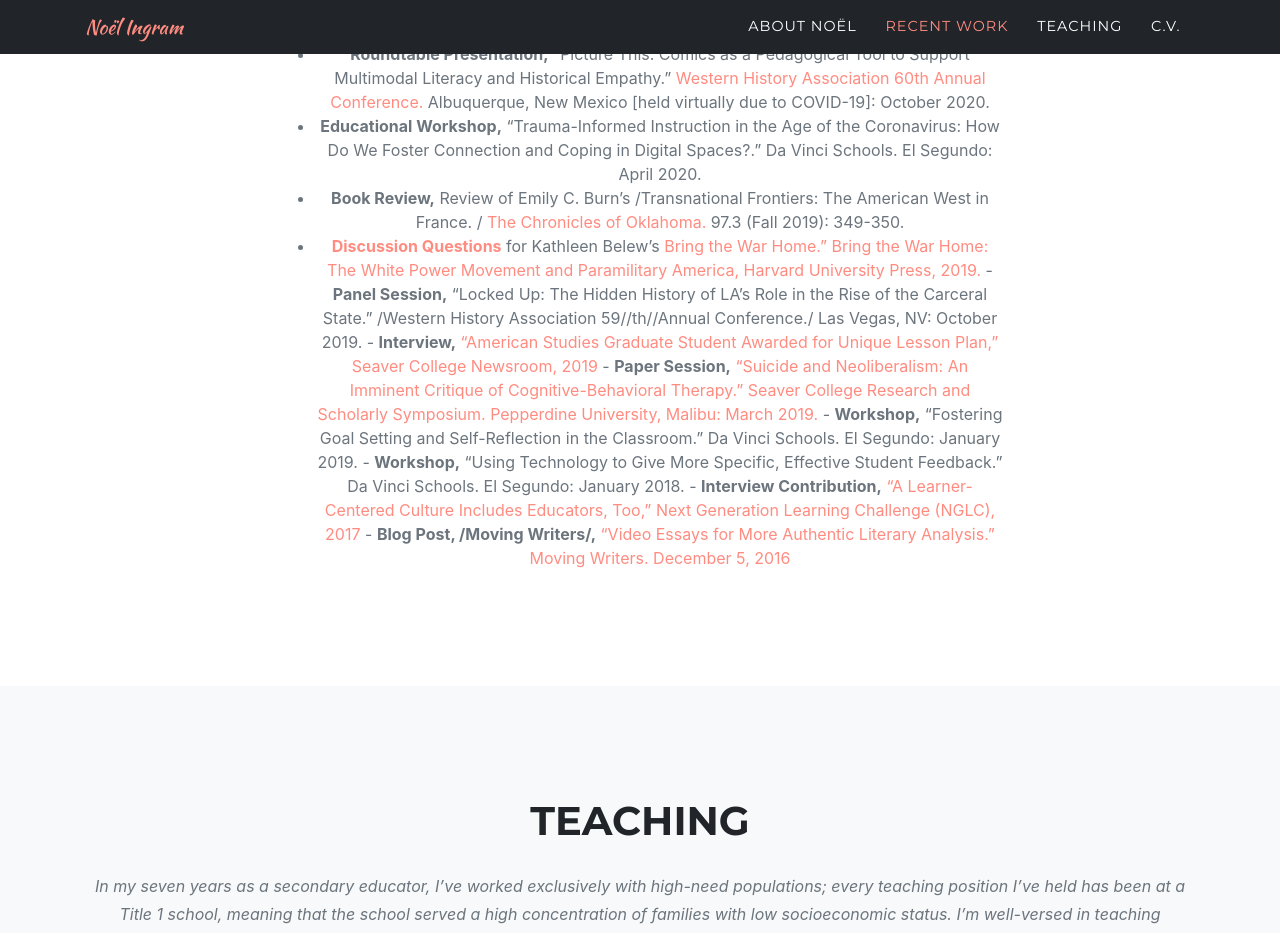
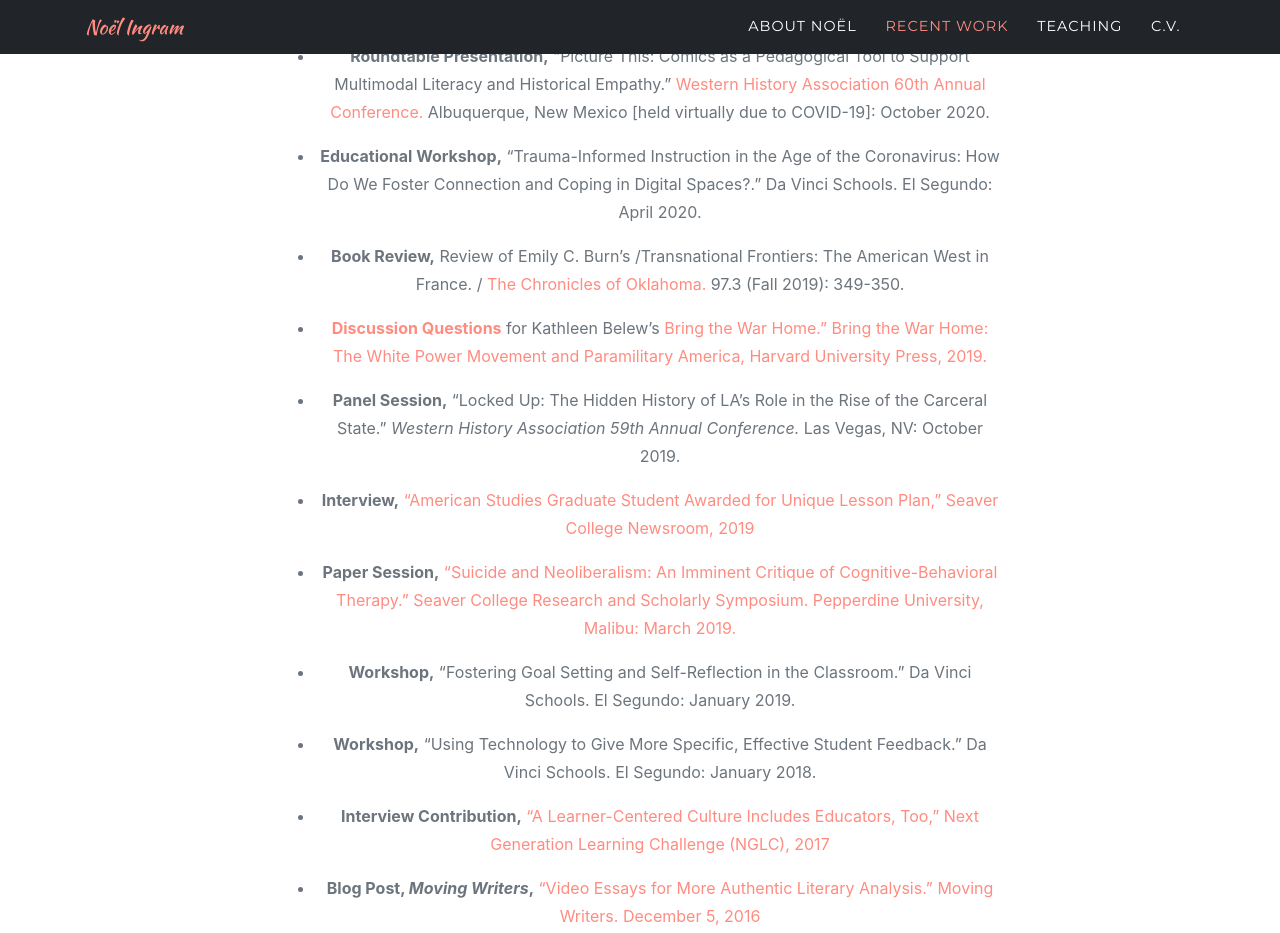
Before and after one commit to neingram/noel, a Jekyll site: the page built from index.md, in a window 1280 px wide and 1400 px high, scrolled down 1093 px. Shown: the top 933 px of the window. Built offline with Jekyll 4.4.1, drawn with Linux system fonts in a browser that asks for light colours; some web fonts are replaced.

Commit message:
Update sitetext.yml

```diff
--- a/_data/sitetext.yml
+++ b/_data/sitetext.yml
@@ -7,18 +7,36 @@ timeline:
     title: "Recent Work"
     text: "- **Roundtable Presentation,** “Picture This: Comics as a Pedagogical Tool to Support Multimodal Literacy and Historical Empathy.” [ Western History Association 60th Annual Conference.](https://westernhistoryassociation.wildapricot.org/2020)  Albuquerque, New Mexico [held virtually due to COVID-19]: October 2020.
 
-    - **Educational Workshop,** “Trauma-Informed Instruction in the Age of the Coronavirus: How Do We Foster Connection and Coping in Digital Spaces?.” Da Vinci Schools. El Segundo: April 2020.
+
+   - **Educational Workshop,** “Trauma-Informed Instruction in the Age of the Coronavirus: How Do We Foster Connection and Coping in Digital Spaces?.” Da Vinci Schools. El Segundo: April 2020.
+
 
    - **Book Review,** Review of Emily C. Burn’s /Transnational Frontiers: The American West in France. / [ The Chronicles of Oklahoma.](https://www.okhistory.org/publications/chronicles) 97.3 (Fall 2019): 349-350.
 
+
    - **[Discussion Questions](https://www.kathleenbelew.com/bookclub)** for Kathleen Belew’s [ Bring the War Home.” Bring the War Home: The White Power Movement and Paramilitary America, Harvard University Press, 2019.](https://www.hup.harvard.edu/catalog.php?isbn=9780674237698)
-    - **Panel Session,** “Locked Up: The Hidden History of LA’s Role in the Rise of the Carceral State.” /Western History Association 59//th//Annual Conference./ Las Vegas, NV: October 2019.
-    - **Interview,** [“American Studies Graduate Student Awarded for Unique Lesson Plan,” Seaver College Newsroom, 2019](https://seaver.pepperdine.edu/newsroom/2019/10/american-studies-graduate-student-awarded-unique-lesson-plan/)
-    - **Paper Session,**  [“Suicide and Neoliberalism: An Imminent Critique of Cognitive-Behavioral Therapy.” Seaver College Research and Scholarly Symposium. Pepperdine University, Malibu: March 2019.](https://digitalcommons.pepperdine.edu/scursas/2019/oral_b/2/)
-    - **Workshop,** “Fostering Goal Setting and Self-Reflection in the Classroom.” Da Vinci Schools. El Segundo: January 2019.
-    - **Workshop,** “Using Technology to Give More Specific, Effective Student Feedback.” Da Vinci Schools. El Segundo: January 2018.
-    - **Interview Contribution,**  [“A Learner-Centered Culture Includes Educators, Too,” Next Generation Learning Challenge (NGLC), 2017](https://www.nextgenlearning.org/articles/a-learner-centered-culture-includes-educators-too)
-    - **Blog Post, /Moving Writers/,**  [“Video Essays for More Authentic Literary Analysis.” Moving Writers. December 5, 2016](https://movingwriters.org/2016/12/05/video-essays-for-more-authentic-literary-analysis/)"
+
+
+   - **Panel Session,** “Locked Up: The Hidden History of LA’s Role in the Rise of the Carceral State.” *Western History Association 59th Annual Conference.* Las Vegas, NV: October 2019.
+
+
+   - **Interview,** [“American Studies Graduate Student Awarded for Unique Lesson Plan,” Seaver College Newsroom, 2019](https://seaver.pepperdine.edu/newsroom/2019/10/american-studies-graduate-student-awarded-unique-lesson-plan/)
+
+
+   - **Paper Session,**  [“Suicide and Neoliberalism: An Imminent Critique of Cognitive-Behavioral Therapy.” Seaver College Research and Scholarly Symposium. Pepperdine University, Malibu: March 2019.](https://digitalcommons.pepperdine.edu/scursas/2019/oral_b/2/)
+
+
+   - **Workshop,** “Fostering Goal Setting and Self-Reflection in the Classroom.” Da Vinci Schools. El Segundo: January 2019.
+
+
+   - **Workshop,** “Using Technology to Give More Specific, Effective Student Feedback.” Da Vinci Schools. El Segundo: January 2018.
+
+
+   - **Interview Contribution,**  [“A Learner-Centered Culture Includes Educators, Too,” Next Generation Learning Challenge (NGLC), 2017](https://www.nextgenlearning.org/articles/a-learner-centered-culture-includes-educators-too)
+
+
+   - **Blog Post, *Moving Writers*,**  [“Video Essays for More Authentic Literary Analysis.” Moving Writers. December 5, 2016](https://movingwriters.org/2016/12/05/video-essays-for-more-authentic-literary-analysis/)"
+
     section: timeline
 
 
```
